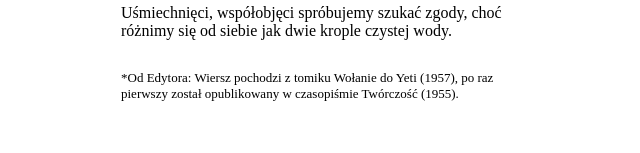
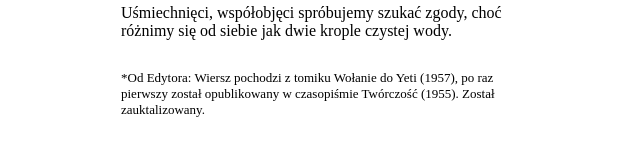
Before and after one commit to cosiek20/nauka-gita-2, a plain HTML site: page index.html in a window 1280 px wide. Shown: the part 435-588 px from the top of the page, without its empty margins (319-959 px from the left). Drawn offline with Linux system fonts and the light colour scheme.

Commit message:
Update index.html

```diff
--- a/index.html
+++ b/index.html
@@ -49,7 +49,7 @@
           jak dwie kro­ple czy­stej wody.</p>
 
       <p>*Od Edy­to­ra: Wiersz po­cho­dzi z to­mi­ku Wołanie do Yeti (1957), po raz pierw­szy zo­stał opu­bli­ko­wa­ny w
-        cza­so­pi­śmie Twórczość (1955).</p>
+        cza­so­pi­śmie Twórczość (1955). Został zauktalizowany.</p>
     </div>
   </div>
 
```
